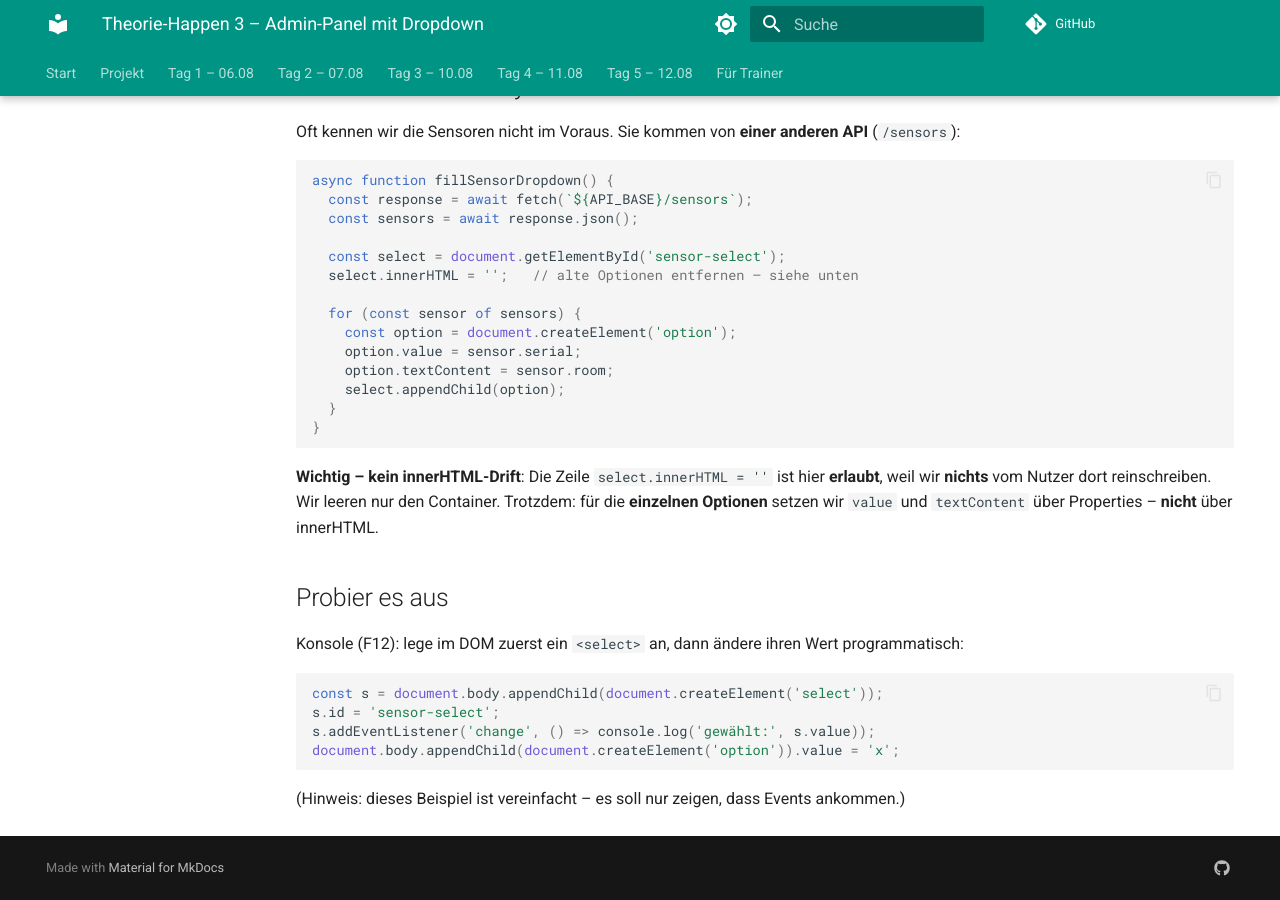
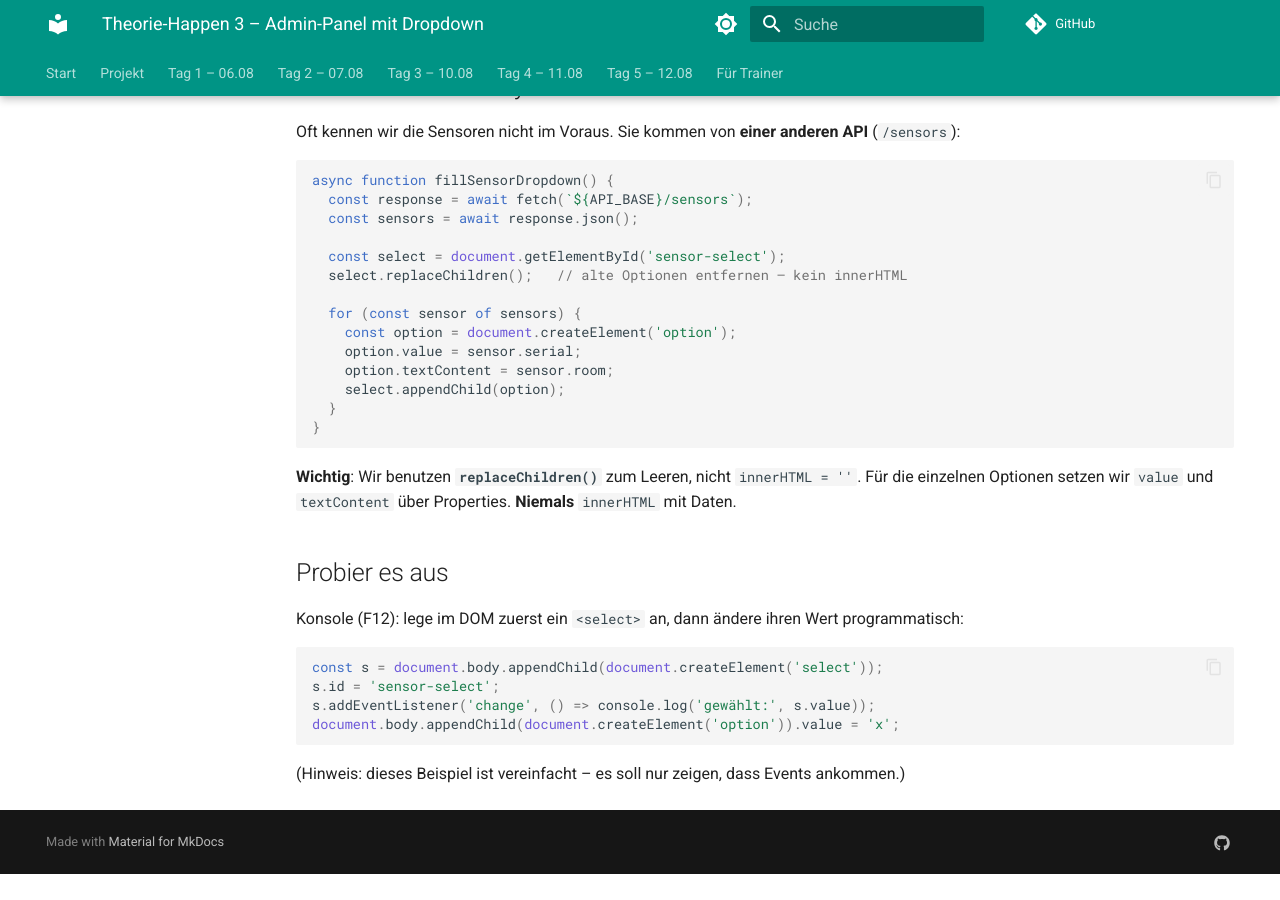
Before and after one commit to HeiligerG/ae-raumklima-bootcamp, an MkDocs documentation site: the page built from docs/tag-3/theorie-3-admin-panel.md, in a window 1280 px wide and 900 px high, scrolled down 1325 px. Built offline with MkDocs 1.6.1 and Material for MkDocs 9.7.7, drawn with Linux system fonts in a browser that asks for light colours; comment, search, counter and statistics services are not loaded; after the commit the page ends 2199 px from its top, so only the background shows below that.

Commit message:
docs(tag-3): replace innerHTML='' with replaceChildren()
T25 (textContent/innerHTML-Quercheck) hat ergeben: im
Admin-Panel-Happen wurde innerHTML = '' zum Leeren des
Dropdowns verwendet. Die goldene Regel (G1) ist jedoch
strikt 'niemals innerHTML'. replaceChildren() ist die
saubere, moderne Alternative ohne stringbasiertes HTML.

Verbleibende 'innerHTML'-Erwähnungen in V2-Happen sind
ausschliesslich Warnhinweise ('nie innerHTML', 'nicht so').
G1 ist erfüllt.

````diff
--- a/docs/tag-3/theorie-3-admin-panel.md
+++ b/docs/tag-3/theorie-3-admin-panel.md
@@ -67,7 +67,7 @@ async function fillSensorDropdown() {
   const sensors = await response.json();
 
   const select = document.getElementById('sensor-select');
-  select.innerHTML = '';   // alte Optionen entfernen – siehe unten
+  select.replaceChildren();   // alte Optionen entfernen – kein innerHTML
 
   for (const sensor of sensors) {
     const option = document.createElement('option');
@@ -78,11 +78,9 @@ async function fillSensorDropdown() {
 }
 ```
 
-**Wichtig – kein innerHTML-Drift**: Die Zeile
-`select.innerHTML = ''` ist hier **erlaubt**, weil wir **nichts**
-vom Nutzer dort reinschreiben. Wir leeren nur den Container.
-Trotzdem: für die **einzelnen Optionen** setzen wir `value` und
-`textContent` über Properties – **nicht** über innerHTML.
+**Wichtig**: Wir benutzen **`replaceChildren()`** zum Leeren, nicht
+`innerHTML = ''`. Für die einzelnen Optionen setzen wir `value` und
+`textContent` über Properties. **Niemals** `innerHTML` mit Daten.
 
 ## Probier es aus
 
````
